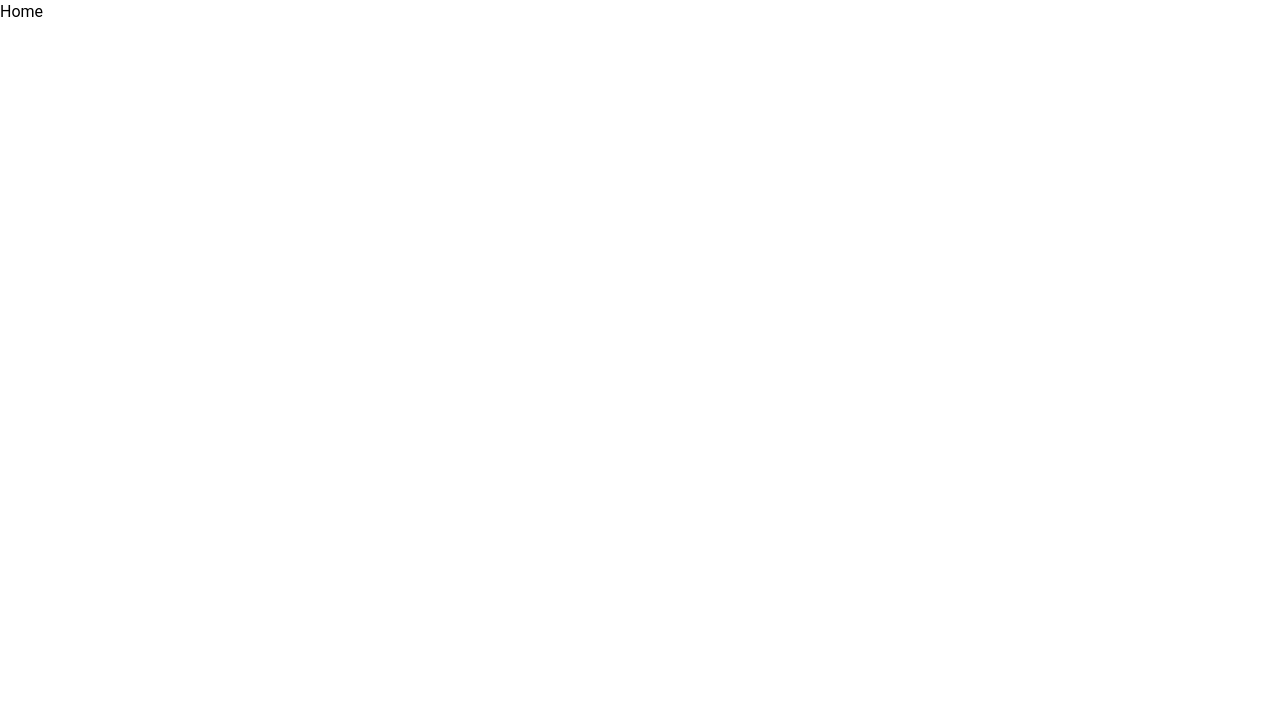
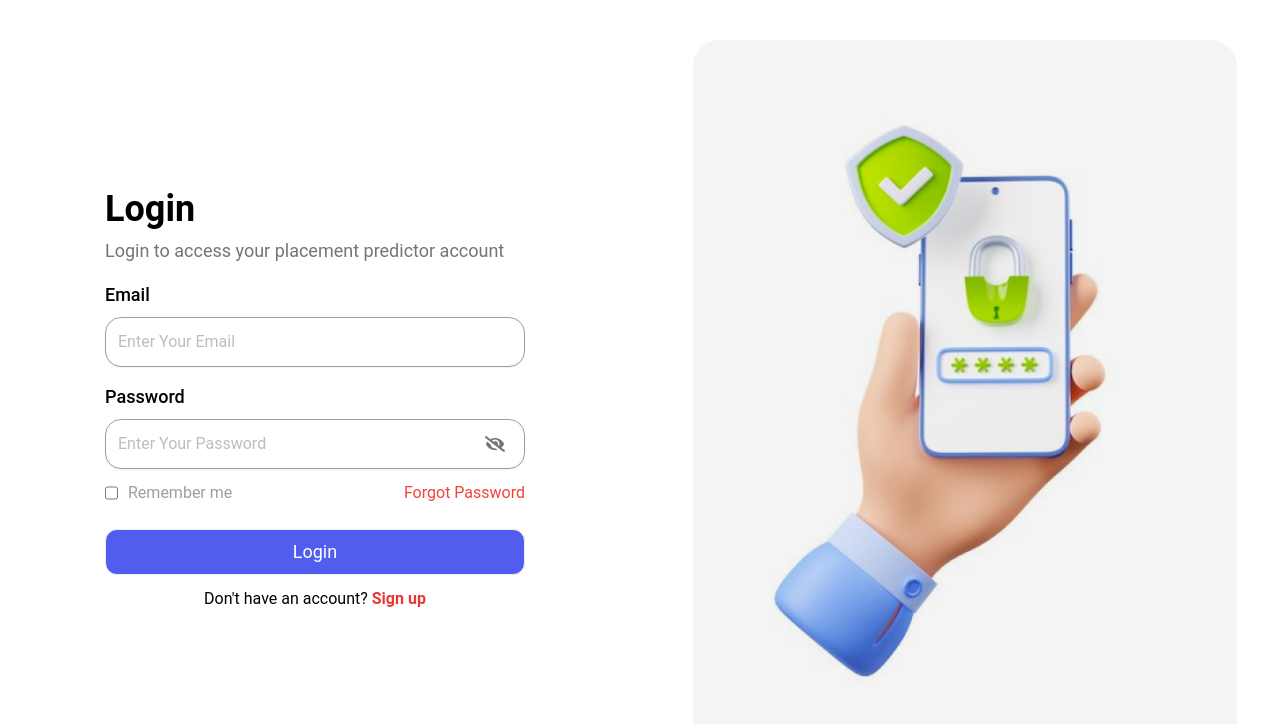
Before and after one commit to Mdabdullah83/placement-predictor, a React (Vite) app: page / in a window 1280 px wide. Shown: the top 724 px of the page. Built offline with nearby package versions, Linux system fonts and the light colour scheme.

Commit message:
initial commit

```diff
--- a/src/App.jsx
+++ b/src/App.jsx
@@ -10,7 +10,7 @@ function App() {
   return (
     <div className="w-full flex flex-col">
       <Routes>
-        <Route path="/" element={<Home />} />
+        <Route path="/" element={<Login />} />
         <Route path="/login" element={<Login />} />
         <Route path="/signUp" element={<SignUp />} />
         <Route path="/dashboard/*" element={<DashboardLayout />} />
--- a/src/views/home.jsx
+++ b/src/views/home.jsx
@@ -1,7 +1,7 @@
 const Home=()=>{
     return(
         <>
-            <h1>Home</h1>
+            <h1>Home ui</h1>
         </>
     )
 }
```
